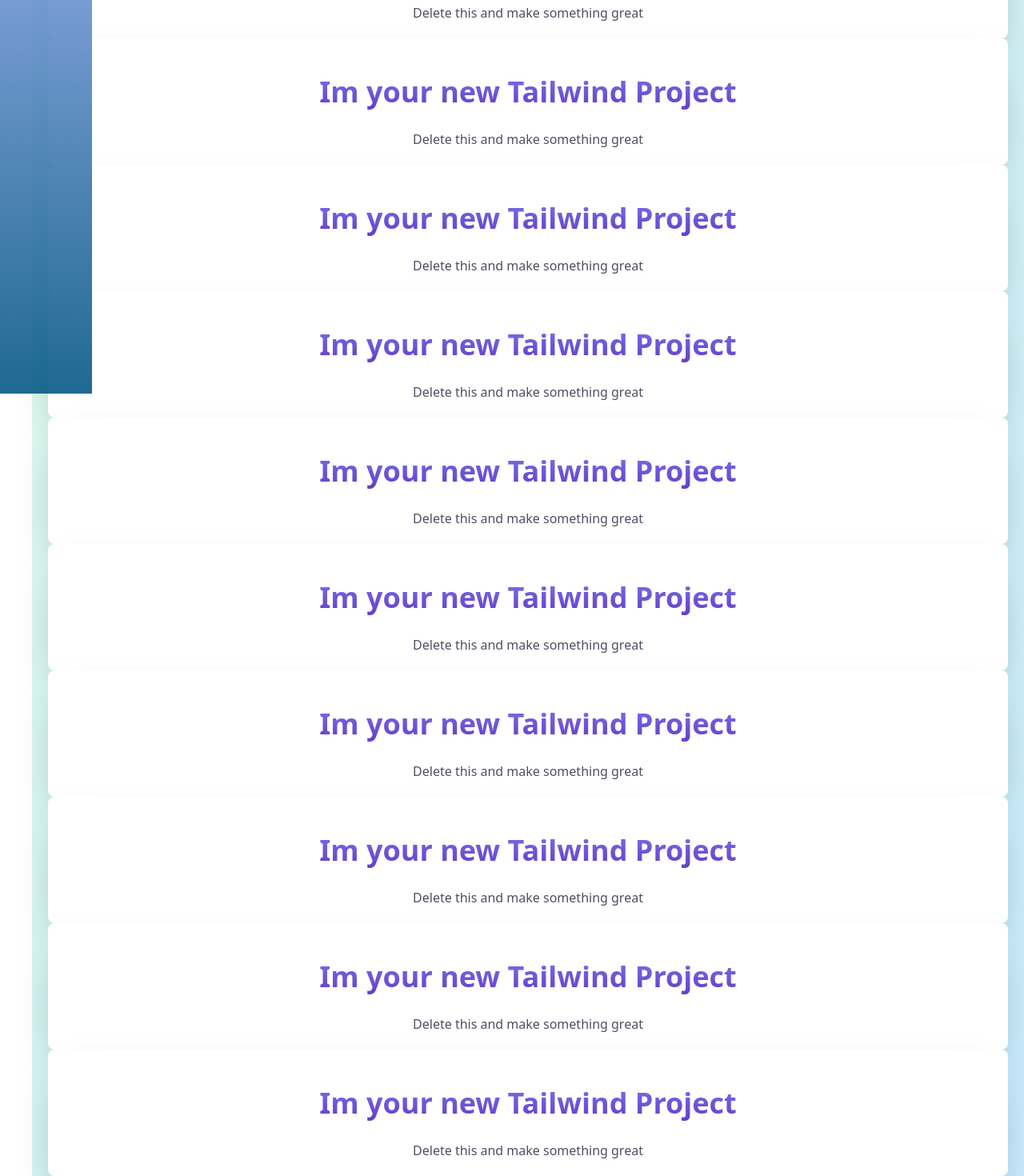
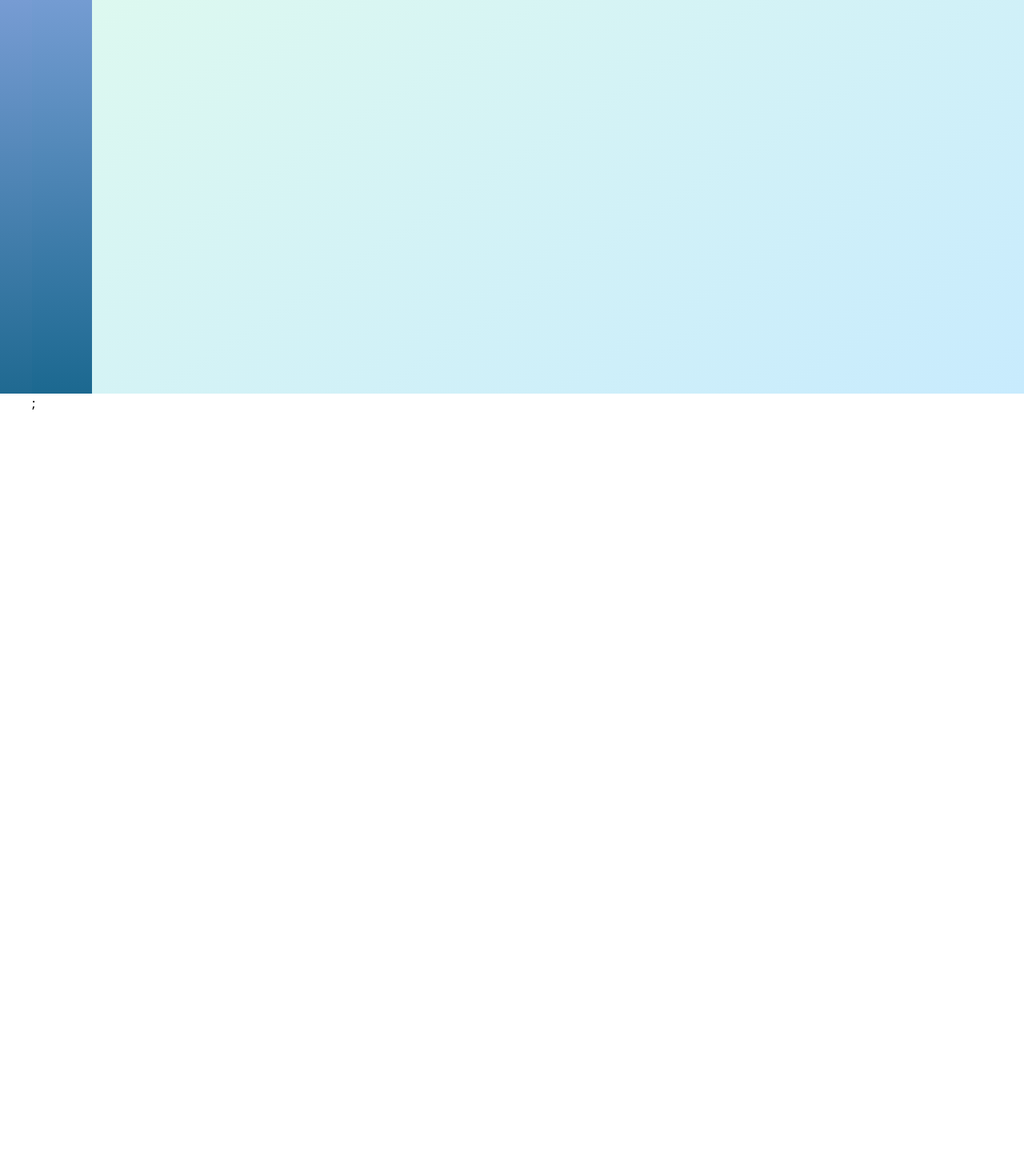
Before and after one commit to PaulHaze/nextjs-tailwind-tutorial-starter, a Next.js app: page / in a window 1280 px wide. Shown: the part 308-1778 px from the top of the page at 80% size. After the commit the page ends 824 px from the top, so only its background shows below. Built offline with nearby package versions, Linux system fonts and the light colour scheme.

Commit message:
palced mainlayout around _app.js

```diff
--- a/pages/_app.js
+++ b/pages/_app.js
@@ -1,7 +1,12 @@
 import '../styles/main.scss';
+import { MainLayout } from '@/layouts/MainLayout';
 
 function MyApp({ Component, pageProps }) {
-  return <Component {...pageProps} />;
+  return (
+    <MainLayout>
+      <Component {...pageProps} />;
+    </MainLayout>
+  );
 }
 
 export default MyApp;
--- a/pages/index.js
+++ b/pages/index.js
@@ -1,8 +1,5 @@
-import { MainLayout } from '../layouts/MainLayout';
-
 export default function Home() {
   return (
-    <MainLayout>
     <div className="min-h-screen pt-10 gradient-bg px-5">
       <div className="flex flex-col items-center p-5 bg-white rounded-lg shadow-2xl ">
         <h1 className="p-5 font-bold text-center text-transparent bg-clip-text bg-gradient-to-b from-indigo-400 to-violet-800">
@@ -12,87 +9,6 @@
           Delete this and make something great
         </p>
       </div>
-        <div className="flex flex-col items-center p-5 bg-white rounded-lg shadow-2xl ">
-          <h1 className="p-5 font-bold text-center text-transparent bg-clip-text bg-gradient-to-b from-indigo-400 to-violet-800">
-            Im your new Tailwind Project
-          </h1>
-          <p className="text-[#504e63] text-center">
-            Delete this and make something great
-          </p>
     </div>
-        <div className="flex flex-col items-center p-5 bg-white rounded-lg shadow-2xl ">
-          <h1 className="p-5 font-bold text-center text-transparent bg-clip-text bg-gradient-to-b from-indigo-400 to-violet-800">
-            Im your new Tailwind Project
-          </h1>
-          <p className="text-[#504e63] text-center">
-            Delete this and make something great
-          </p>
-        </div>
-        <div className="flex flex-col items-center p-5 bg-white rounded-lg shadow-2xl ">
-          <h1 className="p-5 font-bold text-center text-transparent bg-clip-text bg-gradient-to-b from-indigo-400 to-violet-800">
-            Im your new Tailwind Project
-          </h1>
-          <p className="text-[#504e63] text-center">
-            Delete this and make something great
-          </p>
-        </div>
-        <div className="flex flex-col items-center p-5 bg-white rounded-lg shadow-2xl ">
-          <h1 className="p-5 font-bold text-center text-transparent bg-clip-text bg-gradient-to-b from-indigo-400 to-violet-800">
-            Im your new Tailwind Project
-          </h1>
-          <p className="text-[#504e63] text-center">
-            Delete this and make something great
-          </p>
-        </div>
-        <div className="flex flex-col items-center p-5 bg-white rounded-lg shadow-2xl ">
-          <h1 className="p-5 font-bold text-center text-transparent bg-clip-text bg-gradient-to-b from-indigo-400 to-violet-800">
-            Im your new Tailwind Project
-          </h1>
-          <p className="text-[#504e63] text-center">
-            Delete this and make something great
-          </p>
-        </div>
-        <div className="flex flex-col items-center p-5 bg-white rounded-lg shadow-2xl ">
-          <h1 className="p-5 font-bold text-center text-transparent bg-clip-text bg-gradient-to-b from-indigo-400 to-violet-800">
-            Im your new Tailwind Project
-          </h1>
-          <p className="text-[#504e63] text-center">
-            Delete this and make something great
-          </p>
-        </div>
-        <div className="flex flex-col items-center p-5 bg-white rounded-lg shadow-2xl ">
-          <h1 className="p-5 font-bold text-center text-transparent bg-clip-text bg-gradient-to-b from-indigo-400 to-violet-800">
-            Im your new Tailwind Project
-          </h1>
-          <p className="text-[#504e63] text-center">
-            Delete this and make something great
-          </p>
-        </div>
-        <div className="flex flex-col items-center p-5 bg-white rounded-lg shadow-2xl ">
-          <h1 className="p-5 font-bold text-center text-transparent bg-clip-text bg-gradient-to-b from-indigo-400 to-violet-800">
-            Im your new Tailwind Project
-          </h1>
-          <p className="text-[#504e63] text-center">
-            Delete this and make something great
-          </p>
-        </div>
-        <div className="flex flex-col items-center p-5 bg-white rounded-lg shadow-2xl ">
-          <h1 className="p-5 font-bold text-center text-transparent bg-clip-text bg-gradient-to-b from-indigo-400 to-violet-800">
-            Im your new Tailwind Project
-          </h1>
-          <p className="text-[#504e63] text-center">
-            Delete this and make something great
-          </p>
-        </div>
-        <div className="flex flex-col items-center p-5 bg-white rounded-lg shadow-2xl ">
-          <h1 className="p-5 font-bold text-center text-transparent bg-clip-text bg-gradient-to-b from-indigo-400 to-violet-800">
-            Im your new Tailwind Project
-          </h1>
-          <p className="text-[#504e63] text-center">
-            Delete this and make something great
-          </p>
-        </div>
-      </div>
-    </MainLayout>
   );
 }
--- a/pages/pageone.js
+++ b/pages/pageone.js
@@ -1,9 +1,8 @@
 import React from 'react';
-import { MainLayout } from '../layouts/MainLayout';
 
 export default function pageone() {
   return (
-    <MainLayout>
+    <>
       <h3>pageone Placeholder</h3>
       <p>
         Lorem ipsum dolor sit amet consectetur adipisicing elit. Odit laborum
@@ -20,6 +19,6 @@
         cum, voluptatibus dolorem consectetur tenetur vel fugit sunt ipsum animi
         in fuga. Nostrum consectetur quam aspernatur provident facere.
       </p>
-    </MainLayout>
+    </>
   );
 }
```
Also changed, not shown: .eslintrc.json. Lines whose indentation alone changed are shown as unchanged.
